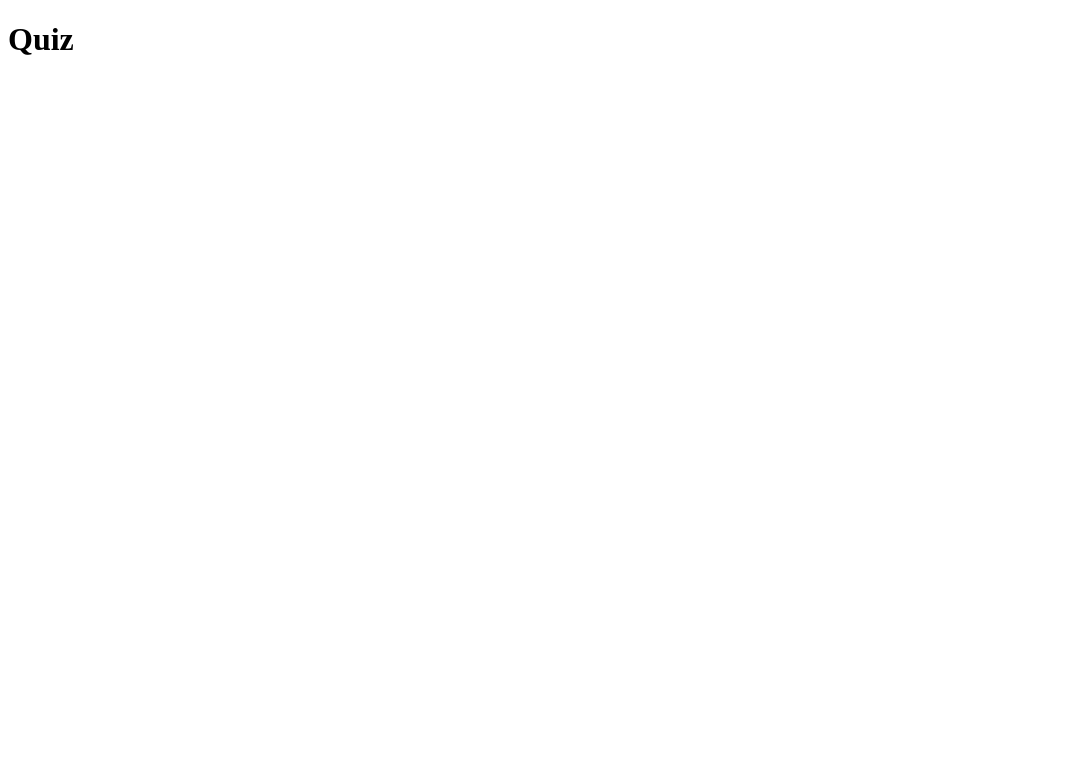
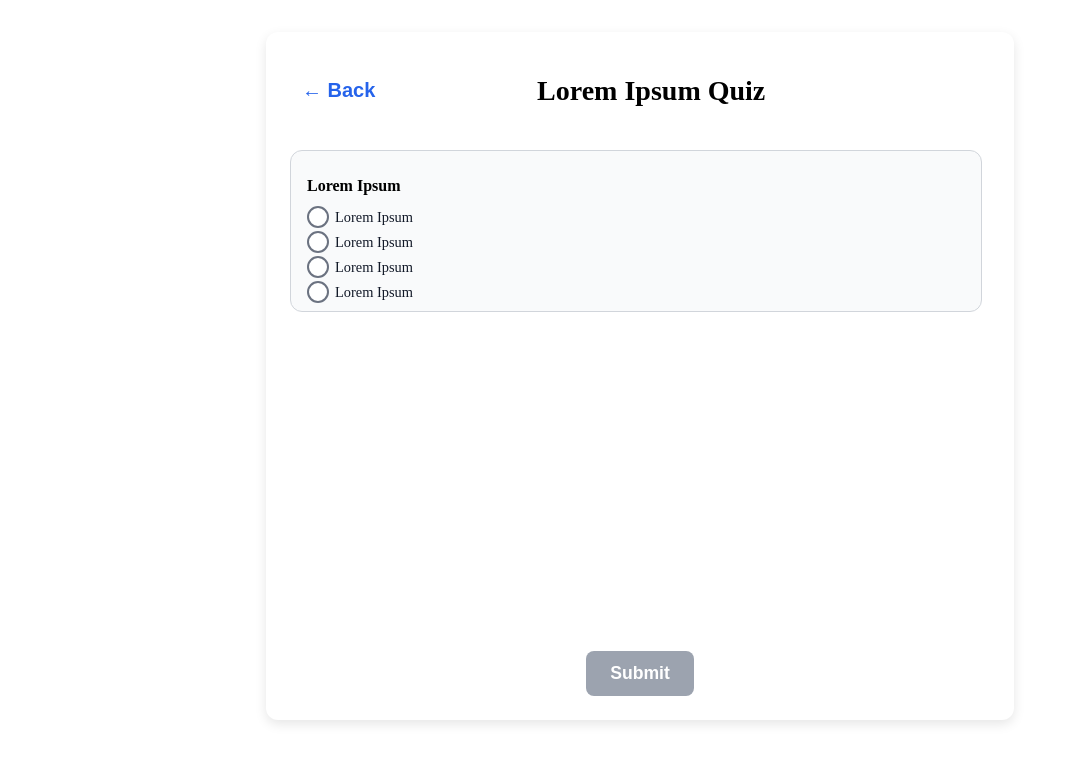
Before and after one commit to Kevinferl98/quiz-app, a React (Vite) app in the folder frontend/: page /quiz/1 in a window 1280 px wide. Shown: the top 762 px of the page, without its empty margins (0-1065 px from the left). Built offline with nearby package versions, Linux system fonts and the light colour scheme.

Commit message:
Added QuizPage page to display questions.

```diff
--- a/frontend/src/pages/QuizPage.jsx
+++ b/frontend/src/pages/QuizPage.jsx
@@ -1,7 +1,93 @@
+import { useParams, useNavigate } from "react-router-dom";
+import { useState } from "react";
+import "../styles/QuizPage.css";
+
+const quizzesData = {
+  1: {
+    title: "Lorem Ipsum Quiz",
+    questions: [
+      {
+        id: 1,
+        text: "Lorem Ipsum",
+        options: [
+          "Lorem Ipsum",
+          "Lorem Ipsum",
+          "Lorem Ipsum",
+          "Lorem Ipsum",
+        ],
+      }
+    ],
+  },
+};
+
 export default function QuizPage() {
+  const { id } = useParams();
+  const navigate = useNavigate();
+  const quiz = quizzesData[id];
+  const [answers, setAnswers] = useState({});
+
+  const handleBack = () => {
+    navigate("/quizzes");
+  };
+
+  if (!quiz) {
+    return (
+      <div className="quiz-container">
+        <header className="quiz-topbar">
+          <button className="back-button" onClick={handleBack}>← Back</button>
+          <h1 className="quiz-title">Quiz Not Found</h1>
+          <div style={{ width: 75 }} />
+        </header>
+        <main className="questions-container"></main>
+      </div>
+    );
+  }
+
+  const handleOptionSelect = (questionId, optionIndex) => {
+    setAnswers((prev) => ({ ...prev, [questionId]: optionIndex }));
+  };
+
+  const handleSubmit = () => {
+    // TODO
+    alert("Submitted answers: " + JSON.stringify(answers));
+    navigate("/quizzes")
+  };
+
   return (
-    <div className="p-8">
-      <h1 className="text-2xl font-bold mb-4">Quiz</h1>
+    <div className="quiz-container">
+      <header className="quiz-topbar">
+        <button className="back-button" onClick={handleBack}>← Back</button>
+        <h1 className="quiz-title">{quiz.title}</h1>
+        <div style={{ width: 75 }} /> {}
+      </header>
+
+      <main className="questions-container">
+        {quiz.questions.map((q) => (
+          <div key={q.id} className="question-block">
+            <p className="question-text">{q.text}</p>
+            <div className="options-container">
+              {q.options.map((option, idx) => (
+                <label key={idx} className="option-label">
+                  <input type="radio" name={`question-${q.id}`} checked={answers[q.id] === idx} onChange={() => handleOptionSelect(q.id, idx)}/>
+                  <span className="custom-radio" />
+                  {option}
+                </label>
+              ))}
+            </div>
+          </div>
+        ))}
+      </main>
+
+      <footer className="quiz-footer">
+        <button className="submit-button" onClick={handleSubmit} disabled={Object.keys(answers).length !== quiz.questions.length} title={
+            Object.keys(answers).length !== quiz.questions.length
+              ? "Please answer all questions"
+              : "Submit your answers"
+          }
+        >
+          Submit
+        </button>
+      </footer>
     </div>
   );
 }
--- /dev/null
+++ b/frontend/src/styles/QuizPage.css
@@ -0,0 +1,164 @@
+.quiz-container {
+  max-width: 700px;
+  margin: 32px auto;
+  background: white;
+  padding: 24px;
+  border-radius: 12px;
+  box-shadow: 0 4px 12px rgba(0,0,0,0.1);
+  display: flex;
+  flex-direction: column;
+  min-height: 80vh;
+}
+
+.quiz-topbar {
+  display: flex;
+  justify-content: space-between;
+  align-items: center;
+  margin-bottom: 24px;
+}
+
+.back-button {
+  background: none;
+  border: none;
+  font-size: 1.25rem;
+  cursor: pointer;
+  color: #2563eb;
+  font-weight: 600;
+  padding: 8px 12px;
+  border-radius: 8px;
+  transition: background-color 0.2s ease;
+}
+
+.back-button:hover {
+  background-color: #e0e7ff;
+}
+
+.quiz-title {
+  font-size: 1.75rem;
+  font-weight: 700;
+  text-align: center;
+  flex-grow: 1;
+}
+
+.questions-container {
+  display: flex;
+  flex-direction: column;
+  gap: 24px;
+  margin-bottom: 24px;
+  max-height: 60vh;
+  overflow-y: auto;
+  padding-right: 8px;
+}
+
+.question-block {
+  border: 1.5px solid #d1d5db;
+  border-radius: 12px;
+  padding: 10px 16px;
+  background-color: #f9fafb;
+  display: flex;
+  flex-direction: column;
+  gap: 6px;
+}
+
+.question-text {
+  font-weight: 600;
+  font-size: 1rem;
+  margin-bottom: 8px;
+}
+
+.options-container {
+  display: flex;
+  flex-direction: column;
+  gap: 8px;
+}
+
+.option-label {
+  display: flex;
+  align-items: center;
+  cursor: pointer;
+  font-size: 0.9rem;
+  color: #111827;
+  user-select: none;
+  position: relative;
+  padding-left: 28px;
+}
+
+.option-label input[type="radio"] {
+  position: absolute;
+  opacity: 0;
+  cursor: pointer;
+}
+
+.custom-radio {
+  position: absolute;
+  left: 0;
+  top: 50%;
+  transform: translateY(-50%);
+  height: 18px;
+  width: 18px;
+  border: 2px solid #6b7280;
+  border-radius: 50%;
+  background-color: white;
+  transition: border-color 0.2s ease, background-color 0.2s ease;
+  display: flex;
+  align-items: center;
+  justify-content: center;
+}
+
+.option-label input[type="radio"]:checked + .custom-radio {
+  border-color: #2563eb;
+  background-color: #2563eb;
+}
+
+.custom-radio::after {
+  content: "";
+  display: none;
+  width: 8px;
+  height: 8px;
+  border-radius: 50%;
+  background: white;
+}
+
+.option-label input[type="radio"]:checked + .custom-radio::after {
+  display: block;
+  top: 4px;
+  left: 4px;
+  width: 8px;
+  height: 8px;
+  border-radius: 50%;
+  background: white;
+}
+
+.quiz-footer {
+  display: flex;
+  justify-content: center;
+  margin-top: auto;
+}
+
+.submit-button {
+  background-color: #2563eb;
+  color: white;
+  font-weight: 700;
+  font-size: 1.1rem;
+  padding: 14px 36px;
+  border: none;
+  border-radius: 12px;
+  cursor: pointer;
+  transition: background-color 0.2s ease;
+}
+
+.submit-button:disabled {
+  background-color: #9ca3af;
+  cursor: not-allowed;
+}
+
+.submit-button:hover:not(:disabled) {
+  background-color: #1d4ed8;
+}
+
+.error-message {
+  margin: auto;
+  text-align: center;
+  font-size: 1.2rem;
+  color: #6b7280;
+}
```
